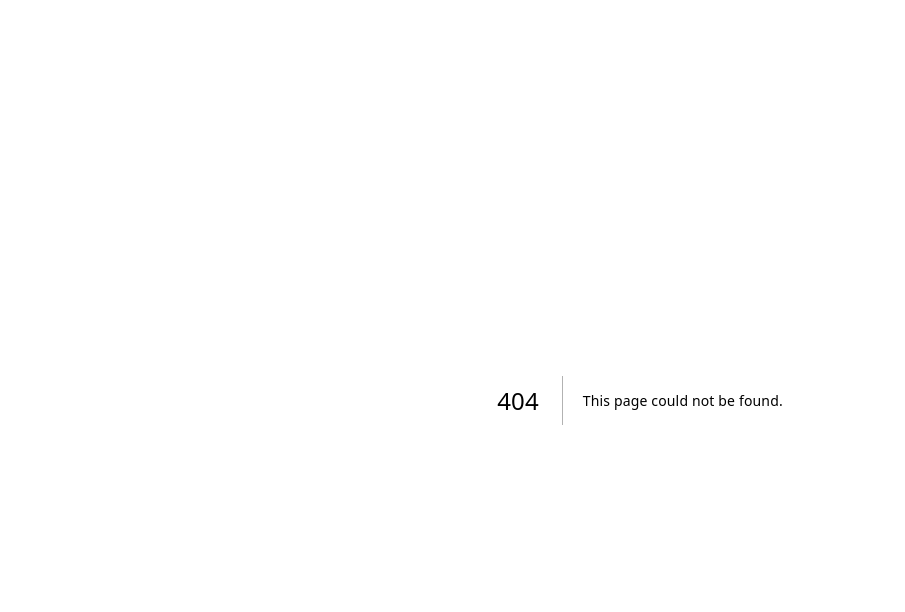
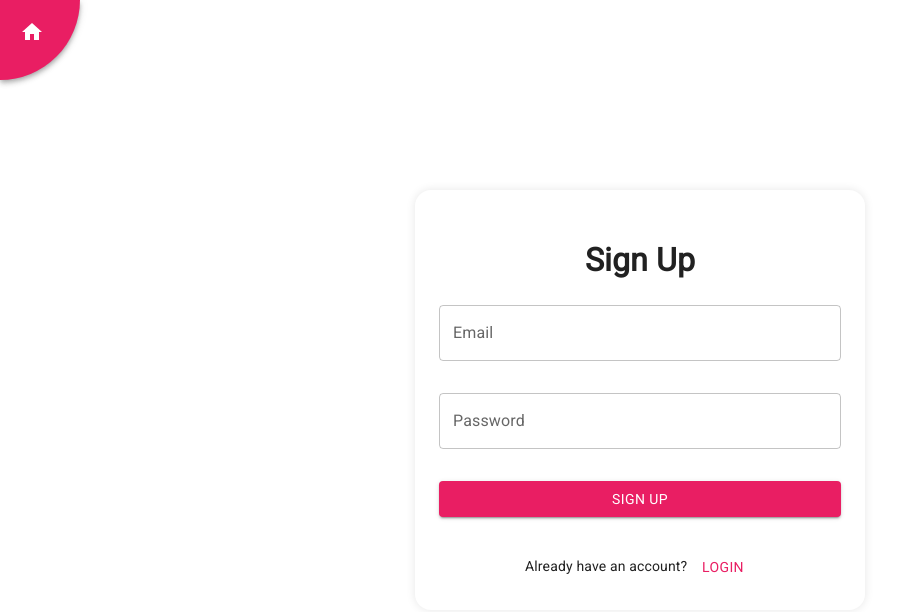
Before and after one commit to mirzak123/Mindful-Productivity-App, a Next.js app: page /signup in a window 1280 px wide. Before the commit this address had no page. Shown: the top 612 px of the page, without its empty margins (0-905 px from the left). Built offline with nearby package versions, Linux system fonts and the light colour scheme; no server answers.

Commit message:
Add user authentication

```diff
--- a/package.json
+++ b/package.json
@@ -14,6 +14,7 @@
     "@mui/icons-material": "^5.15.18",
     "@mui/material": "^5.15.18",
     "@mui/styles": "^5.15.18",
+    "firebase": "^10.12.1",
     "framer-motion": "^11.2.4",
     "next": "14.2.3",
     "react": "^18",
--- a/src/app/layout.tsx
+++ b/src/app/layout.tsx
@@ -1,8 +1,10 @@
 import type { Metadata } from "next";
 import { Roboto } from "next/font/google";
 import { ThemeProvider } from "@/theme/ThemeContext";
+import { AuthProvider } from "@/hooks/useAuth";
 import CssBaseline from "@mui/material/CssBaseline";
 import "./globals.css";
+import { TasksProvider } from "@/hooks/useTasks";
 
 const roboto = Roboto({ weight: "400", subsets: ["latin"] });
 
@@ -20,8 +22,12 @@ export default function RootLayout({
     <html lang="en">
       <body className={roboto.className}>
         <ThemeProvider>
-          <CssBaseline />
-          {children}
+          <AuthProvider>
+            <TasksProvider>
+              <CssBaseline />
+              {children}
+            </TasksProvider>
+          </AuthProvider>
         </ThemeProvider>
       </body>
     </html>
--- a/src/app/page.tsx
+++ b/src/app/page.tsx
@@ -1,6 +1,6 @@
 "use client";
 
-import React from "react";
+import React, { useEffect } from "react";
 import { Box } from "@mui/material";
 import StartMenu from "@/components/StartMenu";
 
--- /dev/null
+++ b/src/app/signup/page.tsx
@@ -0,0 +1,74 @@
+"use client";
+
+import React, { FormEvent, useState } from "react";
+import { useAuth } from "@/hooks/useAuth";
+import { Box, Button, TextField, Typography } from "@mui/material";
+import { useRouter } from "next/navigation";
+import CenterCard from "@/components/CenterCard";
+import HomeButton from "@/components/HomeButton";
+
+const SignUpPage = () => {
+  const { signUp } = useAuth();
+  const router = useRouter();
+  const [email, setEmail] = useState<string>("");
+  const [password, setPassword] = useState<string>("");
+
+  const handleSignUp = async (e: FormEvent) => {
+    e.preventDefault();
+    try {
+      await signUp(email, password);
+      router.push("/tasks");
+    } catch (error) {
+      console.error("Sign Up failed:", error);
+    }
+  };
+
+  return (
+    <Box
+      sx={{
+        minHeight: "100vh",
+        display: "flex",
+        justifyContent: "center",
+        alignItems: "center",
+        position: "relative",
+      }}
+    >
+      <HomeButton />
+      <CenterCard>
+        <h1>Sign Up</h1>
+        <form onSubmit={handleSignUp}>
+          <Box
+            sx={{
+              display: "flex",
+              flexDirection: "column",
+              justifyContent: "center",
+              gap: 4,
+            }}
+          >
+            <TextField
+              label="Email"
+              value={email}
+              onChange={(e) => setEmail(e.target.value)}
+            />
+            <TextField
+              label="Password"
+              type="password"
+              value={password}
+              onChange={(e) => setPassword(e.target.value)}
+            />
+            <Button type="submit" variant="contained">
+              Sign Up
+            </Button>
+            <Box>
+              <Typography variant="body2">
+                Already have an account? <Button href="/login">Login</Button>
+              </Typography>
+            </Box>
+          </Box>
+        </form>
+      </CenterCard>
+    </Box>
+  );
+};
+
+export default SignUpPage;
--- /dev/null
+++ b/src/hooks/useAuth.tsx
@@ -0,0 +1,67 @@
+"use client";
+
+import {
+  useState,
+  useEffect,
+  useContext,
+  createContext,
+  ReactNode,
+} from "react";
+import { auth } from "../../firebase.config";
+import {
+  createUserWithEmailAndPassword,
+  signInWithEmailAndPassword,
+  signOut,
+  onAuthStateChanged,
+  User,
+} from "firebase/auth";
+
+interface AuthContextType {
+  user: User | null;
+  loading: boolean;
+  signUp: (email: string, password: string) => Promise<void>;
+  login: (email: string, password: string) => Promise<void>;
+  logout: () => Promise<void>;
+}
+
+const AuthContext = createContext<AuthContextType | undefined>(undefined);
+
+export const useAuth = () => {
+  const context = useContext(AuthContext);
+  if (!context) {
+    throw new Error("useAuth must be used within an AuthProvider");
+  }
+  return context;
+};
+
+export const AuthProvider = ({ children }: { children: ReactNode }) => {
+  const [user, setUser] = useState<User | null>(null);
+  const [loading, setLoading] = useState(true);
+
+  useEffect(() => {
+    const unsubscribe = onAuthStateChanged(auth, (user) => {
+      console.log("user logged in", user);
+      setUser(user);
+      setLoading(false);
+    });
+    return () => unsubscribe();
+  }, []);
+
+  const signUp = async (email: string, password: string) => {
+    await createUserWithEmailAndPassword(auth, email, password);
+  };
+
+  const login = async (email: string, password: string) => {
+    await signInWithEmailAndPassword(auth, email, password);
+  };
+
+  const logout = async () => {
+    await signOut(auth);
+  };
+
+  return (
+    <AuthContext.Provider value={{ user, loading, signUp, login, logout }}>
+      {!loading && children}
+    </AuthContext.Provider>
+  );
+};
--- /dev/null
+++ b/src/hooks/useTasks.tsx
@@ -0,0 +1,82 @@
+"use client";
+
+import {
+  useState,
+  useEffect,
+  useContext,
+  createContext,
+  ReactNode,
+} from "react";
+import { db } from "../../firebase.config";
+import {
+  collection,
+  addDoc,
+  query,
+  where,
+  onSnapshot,
+  deleteDoc,
+  doc,
+} from "firebase/firestore";
+import { useAuth } from "./useAuth";
+
+interface Task {
+  id: string;
+  title: string;
+  userId: string;
+  createdAt: string;
+}
+
+interface TasksContextType {
+  tasks: Task[];
+  addTask: (title: string) => Promise<void>;
+  deleteTask: (id: string) => Promise<void>;
+}
+
+const TasksContext = createContext<TasksContextType | undefined>(undefined);
+
+export const useTasks = () => {
+  const context = useContext(TasksContext);
+  if (!context) {
+    throw new Error("useTasks must be used within a TasksProvider");
+  }
+  return context;
+};
+
+export const TasksProvider = ({ children }: { children: ReactNode }) => {
+  const { user, loading } = useAuth();
+  console.log("from tasks", user);
+  const [tasks, setTasks] = useState<Task[]>([]);
+
+  useEffect(() => {
+    if (!loading && user) {
+      const q = query(collection(db, "tasks"), where("userId", "==", user.uid));
+      const unsubscribe = onSnapshot(q, (snapshot) => {
+        const tasksData = snapshot.docs.map((doc) => ({
+          id: doc.id,
+          ...doc.data(),
+        })) as Task[];
+        setTasks(tasksData);
+      });
+      return () => unsubscribe();
+    }
+  }, [loading, user]);
+
+  const addTask = async (title: string) => {
+    if (!loading && !user) throw new Error("User not authenticated");
+    await addDoc(collection(db, "tasks"), {
+      title,
+      userId: user?.uid,
+      createdAt: new Date().toISOString(),
+    });
+  };
+
+  const deleteTask = async (id: string) => {
+    await deleteDoc(doc(db, "tasks", id));
+  };
+
+  return (
+    <TasksContext.Provider value={{ tasks, addTask, deleteTask }}>
+      {children}
+    </TasksContext.Provider>
+  );
+};
```
Also changed, not shown: src/app/login/page.tsx (added, +75 -0 lines), src/app/tasks/page.tsx (+20 -30 lines), src/components/LogoutButton.tsx (added, +29 -0 lines), src/hoc/withAuth.tsx (added, +31 -0 lines), 2 other files (tests, documents, lock files or other folders).
